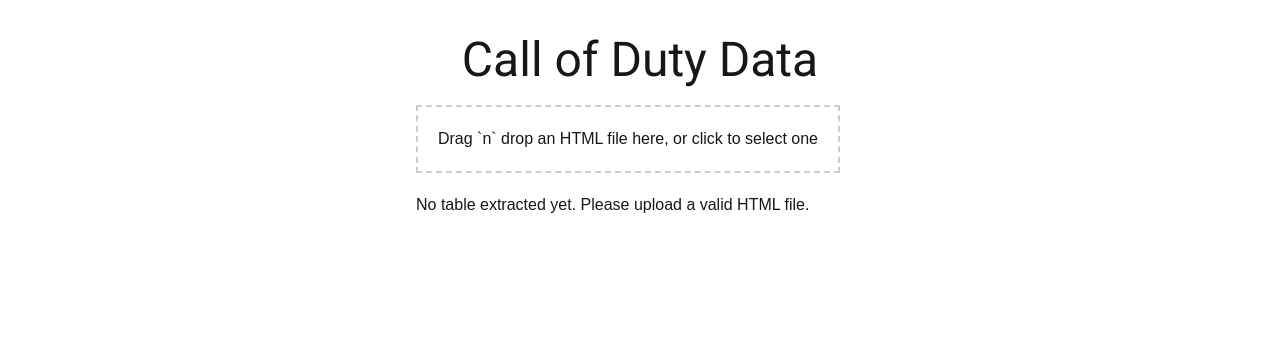
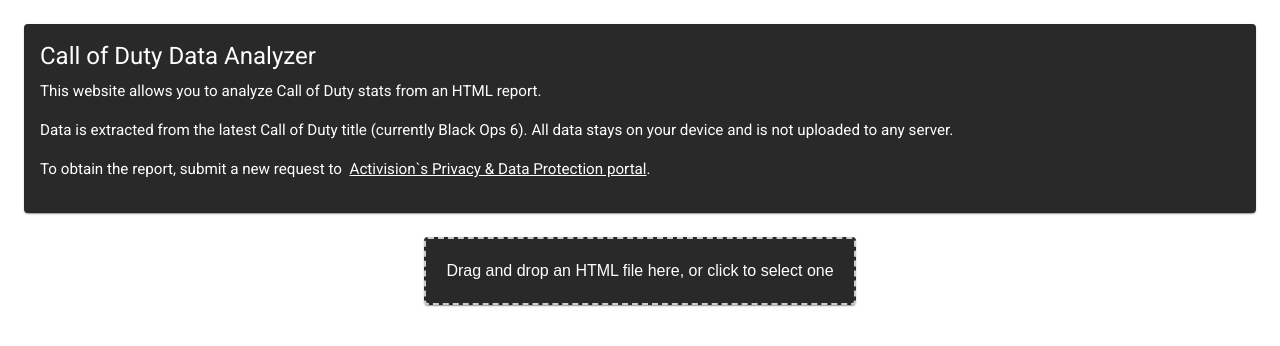
Before and after one commit to KevinRCooper/Cod-Data, a Next.js app: page / in a window 1280 px wide. Shown: the top 346 px of the page. Built offline with nearby package versions, Linux system fonts and the light colour scheme; what @mui/material-nextjs would draw is missing.

Commit message:
Updated Code, resolved types

```diff
--- a/package.json
+++ b/package.json
@@ -18,13 +18,15 @@
     "@mui/material-nextjs": "^6.3.1",
     "@mui/x-data-grid": "^7.23.6",
     "@types/cheerio": "^0.22.35",
+    "@types/recharts": "^1.8.29",
     "cheerio": "^1.0.0",
     "next": "15.1.4",
     "node-html-parser": "^7.0.1",
     "papaparse": "^5.5.1",
     "react": "^19.0.0",
     "react-dom": "^19.0.0",
-    "react-dropzone": "^14.3.5"
+    "react-dropzone": "^14.3.5",
+    "recharts": "^2.15.0"
   },
   "devDependencies": {
     "@eslint/eslintrc": "^3",
--- a/src/app/page.tsx
+++ b/src/app/page.tsx
@@ -1,29 +1,123 @@
 "use client";
 import * as React from "react";
+import { useState } from "react";
 import Box from "@mui/material/Box";
 import Paper from "@mui/material/Paper";
-import Grid from "@mui/material/Grid2";
+import Grid from "@mui/material/Grid2"; // As you noted, from @mui/material/Grid2
 import Typography from "@mui/material/Typography";
 import TableContainer from "@mui/material/TableContainer";
+import Button from "@mui/material/Button";
+import DownloadIcon from "@mui/icons-material/Download";
+import { DataGrid, GridColDef } from "@mui/x-data-grid";
 import DropzoneComponent from "@/components/DropzoneComponent";
+import Link from "@mui/material/Link";
 
+interface ITableRow {
+  id: number;
+  [key: string]: number | string;
+}
 
 export default function HomePage() {
+  const [columns, setColumns] = useState<GridColDef[]>([]);
+  const [rows, setRows] = useState<ITableRow[]>([]);
+  const [isDropzoneVisible, setIsDropzoneVisible] = useState(true);
+
+  const handleDataUploaded = (
+    newColumns: GridColDef[],
+    newRows: ITableRow[]
+  ) => {
+    setColumns(newColumns);
+    setRows(newRows);
+    setIsDropzoneVisible(false);
+  };
+
+  const exportToCSV = () => {
+    if (columns.length === 0 || rows.length === 0) {
+      console.warn("No data available to export.");
+      return;
+    }
+
+    const csvHeaders = columns.map((col) => col.headerName).join(",");
+    const csvRows = rows.map((row) =>
+      columns.map((col) => `"${row[col.field]}"`).join(",")
+    );
+    const csvContent = [csvHeaders, ...csvRows].join("\n");
+
+    const blob = new Blob([csvContent], { type: "text/csv;charset=utf-8;" });
+    const url = URL.createObjectURL(blob);
+
+    const link = document.createElement("a");
+    link.href = url;
+    link.setAttribute("download", "table_data.csv");
+    document.body.appendChild(link);
+    link.click();
+    document.body.removeChild(link);
+  };
+
   return (
-    <Box sx={{ flexGrow: 1, p: 4 }}>
-      <Typography variant="h3" align="center" gutterBottom>
-        Call of Duty Data
+    <Box sx={{ flexGrow: 1, p: 3 }}>
+      {/* Introductory Section */}
+      <Paper sx={{ p: 2, mb: 3 }}>
+        <Typography variant="h5" gutterBottom>
+          Call of Duty Data Analyzer
         </Typography>
+        <Typography variant="body1" paragraph>
+          This website allows you to analyze Call of Duty stats from an HTML report.
+        </Typography>
+        <Typography variant="body1" paragraph>
+          Data is extracted from the latest Call of Duty title (currently Black Ops 6). All data stays on your device and is not uploaded to any server.
+        </Typography>
+        <Typography variant="body1" paragraph>
+          To obtain the report, submit a new request to &nbsp;
+          <Link href="https://support.activision.com/privacy" color="inherit">
+          Activision`s Privacy & Data Protection portal
+          </Link>
+          .
+        </Typography>
+
+      </Paper>
       <Grid container spacing={3} justifyContent="center">
-        <Grid sx={{ gridColumn: { xs: "1 / -1", md: "span 8"}}}>
-          <DropzoneComponent />
+        {isDropzoneVisible && (
+          <Grid sx={{ gridColumn: { xs: "1 / -1", md: "span 8" } }}>
+            <DropzoneComponent onDataUploaded={handleDataUploaded} />
           </Grid>
-        <Grid sx={{ gridColumn: { xs: "1 / -1", md: "span 6"}}}>
+        )}
+        {rows.length > 0 && (
+          <Grid sx={{ gridColumn: { xs: "1 / -1", md: "span 8" } }}>
             <Box sx={{ mt: 4 }}>
               <TableContainer component={Paper}>
+                <Box sx={{ display: "flex", justifyContent: "flex-end", p: 2 }}>
+                  <Button
+                    variant="contained"
+                    color="primary"
+                    startIcon={<DownloadIcon />}
+                    onClick={exportToCSV}
+                  >
+                    Export Data
+                  </Button>
+                </Box>
+                <Box sx={{ height: 500, width: "100%" }}>
+                  <DataGrid
+                    rows={rows}
+                    columns={columns}
+                    pageSizeOptions={[5, 10, 25, 100]}
+                    checkboxSelection
+                    sx={{
+                      border: 0,
+                      "& .MuiDataGrid-cell": {
+                        lineHeight: "1.5rem",
+                        alignItems: "center",
+                      },
+                      "& .MuiDataGrid-columnHeaders": {
+                        fontSize: "0.9rem",
+                      },
+                    }}
+                  />
+                </Box>
               </TableContainer>
             </Box>
           </Grid>
+        )}
       </Grid>
     </Box>
   );
--- a/src/components/DropzoneComponent.tsx
+++ b/src/components/DropzoneComponent.tsx
@@ -1,14 +1,20 @@
-import React, { useState } from "react";
+import React from "react";
 import { useDropzone } from "react-dropzone";
-import { DataGrid, GridColDef } from "@mui/x-data-grid";
+import { GridColDef } from "@mui/x-data-grid";
 import Paper from "@mui/material/Paper";
-import Button from "@mui/material/Button";
 import { extractTableFromHtml } from "@/utils/htmlTableProcessor";
 
-export default function DropzoneComponent() {
-  const [columns, setColumns] = useState<GridColDef[]>([]);
-  const [rows, setRows] = useState<any[]>([]);
+// If you prefer to define an interface for your row
+interface ITableRow {
+    id: number;
+    [key: string]: number | string;
+}
 
+interface DropzoneProps {
+    onDataUploaded: (columns: GridColDef[], rows: ITableRow[]) => void;
+}
+
+export default function DropzoneComponent({ onDataUploaded }: DropzoneProps) {
     const overrideNoFormatColumns = ["Match ID", "Another Column"];
 
     const parseHtmlFile = (file: File): Promise<Document> => {
@@ -18,7 +24,10 @@
             reader.onload = (event) => {
                 if (event.target?.result) {
                     const parser = new DOMParser();
-          const htmlDoc = parser.parseFromString(event.target.result as string, "text/html");
+                    const htmlDoc = parser.parseFromString(
+                        event.target.result as string,
+                        "text/html"
+                    );
                     resolve(htmlDoc);
                 } else {
                     reject(new Error("Could not read file"));
@@ -37,48 +46,65 @@
         return typeof value === "string" && /^-?\d+(\.\d+)?$/.test(value.trim());
     };
 
-  const calculateColumnWidth = (header: string, firstRowValue: unknown): number => {
+    const calculateColumnWidth = (
+        header: string,
+        firstRowValue: unknown
+    ): number => {
         const padding = 20;
         const baseWidth = 10;
-
         const headerLength = header.length;
         const valueLength = firstRowValue ? firstRowValue.toString().length : 0;
-
         const maxLength = Math.max(headerLength, valueLength);
         return maxLength * baseWidth + padding;
     };
 
+    const formatCellValue = (value: unknown, column: string) => {
+        if (overrideNoFormatColumns.includes(column)) {
+            return typeof value === "undefined" ? "" : value;
+        }
+
+        if (typeof value === "number") {
+            return new Intl.NumberFormat("en-US").format(value);
+        }
+
+        return (value as string) || "";
+    };
+
     const parseTable = (table: HTMLTableElement) => {
-    const headers = Array.from(table.querySelectorAll("th")).map((th) =>
-      th.textContent?.trim() || "Unnamed"
+        const headers = Array.from(table.querySelectorAll("th")).map(
+            (th) => th.textContent?.trim() || "Unnamed"
         );
 
-    const rows = Array.from(table.querySelectorAll("tr"))
-      .slice(1)
+        // Build rows
+        const rowData: ITableRow[] = Array.from(table.querySelectorAll("tr"))
+            .slice(1) // skip header row
             .map((tr, rowIndex) => {
                 const cells = Array.from(tr.querySelectorAll("td")).map((td) => {
                     const cellValue = td.textContent?.trim();
                     return isNumeric(cellValue) ? Number(cellValue) : cellValue || "";
                 });
 
-        const row: Record<string, unknown> = { id: rowIndex + 1 };
+                const row: ITableRow = { id: rowIndex + 1 };
                 headers.forEach((header, index) => {
                     row[header] = cells[index];
                 });
                 return row;
             });
 
-    const firstRow = rows[0] || {};
+        const firstRow = rowData[0] || {};
         const columns: GridColDef[] = headers.map((header) => ({
             field: header,
             headerName: header,
             width: calculateColumnWidth(header, firstRow[header] || ""),
             type: isNumeric(firstRow[header]) ? "number" : "string",
             sortable: true,
-      renderCell: (params) => formatCellValue(params.value, header),
+            renderCell: (params) => {
+                const formattedVal = formatCellValue(params.value, header);
+                return <>{formattedVal}</>;
+            },
         }));
 
-    return { columns, rows };
+        return { columns, rows: rowData };
     };
 
     const onDrop = async (acceptedFiles: File[]) => {
@@ -89,17 +115,15 @@
 
                 if (extractedTable) {
                     const tableData = parseTable(extractedTable);
-          setColumns(tableData.columns);
-          setRows(tableData.rows);
+                    // Pass the extracted columns and rows to the parent
+                    onDataUploaded(tableData.columns, tableData.rows);
                 } else {
                     console.warn("No table found in the uploaded HTML file.");
-          setColumns([]);
-          setRows([]);
+                    onDataUploaded([], []);
                 }
             } catch (error) {
                 console.error("Error parsing file:", error);
-        setColumns([]);
-        setRows([]);
+                onDataUploaded([], []);
             }
         }
     };
@@ -109,71 +133,18 @@
         accept: { "text/html": [".html"] },
     });
 
-  const formatCellValue = (value: unknown, column: string) => {
-    if (overrideNoFormatColumns.includes(column)) {
-      return value;
-    }
-
-    if (typeof value === "number") {
-      return new Intl.NumberFormat("en-US").format(value);
-    }
-
-    return value;
-  };
-
-  const exportToCSV = () => {
-    if (columns.length === 0 || rows.length === 0) {
-      console.warn("No data available to export.");
-      return;
-    }
-
-    const csvHeaders = columns.map((col) => col.headerName).join(",");
-    const csvRows = rows.map((row) =>
-      columns.map((col) => `"${row[col.field]}"`).join(",")
-    );
-    const csvContent = [csvHeaders, ...csvRows].join("\n");
-
-    const blob = new Blob([csvContent], { type: "text/csv;charset=utf-8;" });
-    const url = URL.createObjectURL(blob);
-
-    const link = document.createElement("a");
-    link.href = url;
-    link.setAttribute("download", "table_data.csv");
-    document.body.appendChild(link);
-    link.click();
-    document.body.removeChild(link);
-  };
-
     return (
-    <div>
-      <div {...getRootProps()} style={{ border: "2px dashed #ccc", padding: "20px", marginBottom: "20px" }}>
+        <Paper
+            sx={{
+                border: "2px dashed #ccc",
+                padding: "20px",
+                marginBottom: "20px",
+                textAlign: "center",
+            }}
+            {...getRootProps()}
+        >
             <input {...getInputProps()} />
-        <p>Drag `n` drop an HTML file here, or click to select one</p>
-      </div>
-      {rows.length > 0 && (
-        <div style={{ marginBottom: "10px" }}>
-          <Button variant="contained" color="primary" onClick={exportToCSV}>
-            Export to CSV
-          </Button>
-        </div>
-      )}
-      {rows.length > 0 ? (
-        <Paper sx={{ height: 500, width: "100%" }}>
-          <DataGrid
-            rows={rows}
-            columns={columns}
-            pageSizeOptions={[5, 10, 25, 100]}
-            checkboxSelection
-            sx={{
-              border: 0,
-              "& .MuiDataGrid-cell": { lineHeight: "1.5rem", alignItems: "center" },
-              "& .MuiDataGrid-columnHeaders": { backgroundColor: "#f5f5f5", fontWeight: "bold" },
-            }}
-          />
+            <p>Drag and drop an HTML file here, or click to select one</p>
         </Paper>
-      ) : (
-        <p>No table extracted yet. Please upload a valid HTML file.</p>
-      )}
-    </div>
     );
 }
--- a/src/theme.ts
+++ b/src/theme.ts
@@ -1,18 +1,42 @@
-'use client';
-import { createTheme } from '@mui/material/styles';
+"use client";
+import { createTheme } from "@mui/material/styles";
+import type {} from "@mui/x-data-grid/themeAugmentation";
 
 const theme = createTheme({
-  cssVariables: true,
-  typography: {
-    fontFamily: 'var(--font-roboto)',
-  },
   palette: {
     mode: "dark",
     background: {
       default: "#121212",
+      paper: "#1e1e1e",
+    },
+    primary: {
+      main: "#90caf9",
+    },
+    secondary: {
+      main: "#f48fb1",
+    },
+    text: {
+      primary: "#ffffff",
+      secondary: "#aaaaaa",
+    },
+  },
+  typography: {
+    fontFamily: "var(--font-roboto)",
+    body1: {
+      fontSize: "0.95rem",
+    },
+    body2: {
+      fontSize: "0.85rem",
     },
   },
   components: {
+    MuiPaper: {
+      styleOverrides: {
+        root: {
+          backgroundColor: "#1e1e1e",
+        },
+      },
+    },
     MuiDataGrid: {
       styleOverrides: {
         root: {
@@ -21,16 +45,26 @@
         },
         cell: {
           color: "#fff",
+          borderBottom: "1px solid #333",
         },
         columnHeaders: {
           backgroundColor: "#2e2e2e",
           color: "#fff",
           fontWeight: "bold",
+          borderBottom: "1px solid #444",
         },
         row: {
           "&:hover": {
-            backgroundColor: "#3a3a3a",
+            backgroundColor: "#333333",
           },
+        },
+      },
+    },
+    MuiButton: {
+      styleOverrides: {
+        root: {
+          textTransform: "none",
+          borderRadius: 6,
         },
       },
     },
```
Also changed, not shown: 1 other file (tests, documents, lock files or other folders). Lines whose indentation alone changed are shown as unchanged.
